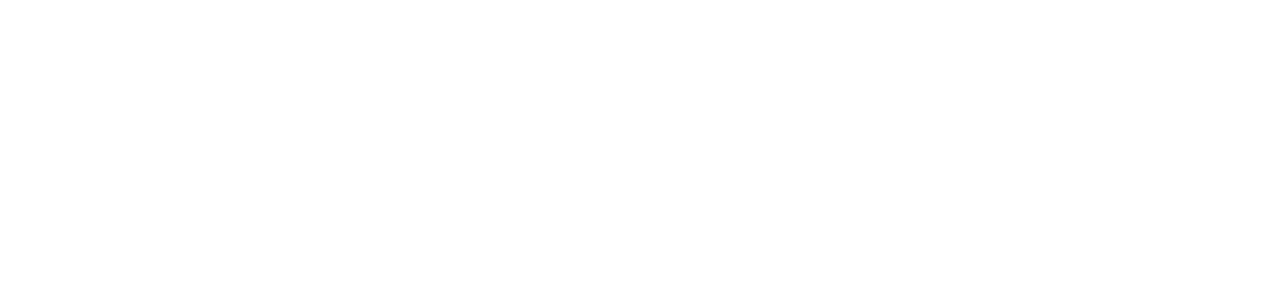
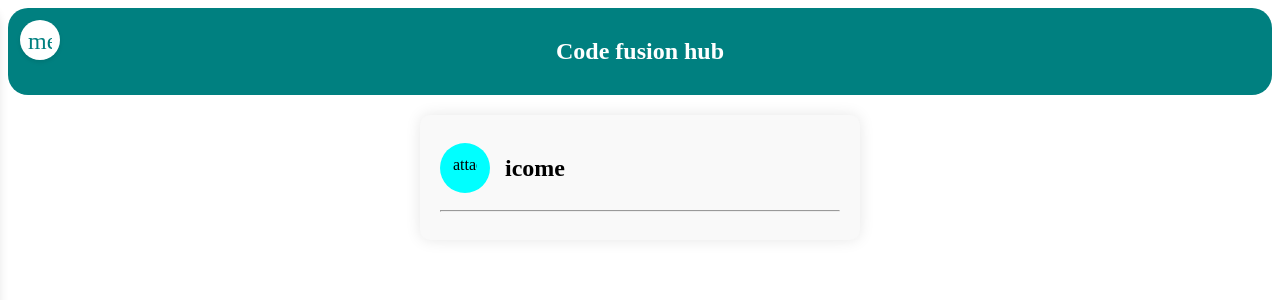
Before and after one commit to randriamiharyDani/budget-planner, an Angular app: page /budget-planner/dashboard in a window 1280 px wide. Before the commit this address led to /. Shown: the top 300 px of the page. Built offline with nearby package versions, Linux system fonts and the light colour scheme.

Commit message:
fieature: dashboard composant et css

```diff
--- a/src/app/app.routes.ts
+++ b/src/app/app.routes.ts
@@ -3,6 +3,7 @@
 import { BudgerPlannerComponent } from './budger-planner/budger-planner.component';
 import { LoginComponent } from './budger-planner/login/login.component';
 import { SideNavComponent } from './budger-planner/side-nav/side-nav.component';
+import { DashboardComponent } from './budger-planner/dashboard/dashboard.component';
 
 export const routes: Routes = [
   {
@@ -21,6 +22,10 @@
         path: 'side-nav',
         component : SideNavComponent
       },
+      {
+        path : 'dashboard',
+        component : DashboardComponent
+      },
 
     ],
   },
--- /dev/null
+++ b/src/app/budger-planner/dashboard/dashboard.component.html
@@ -0,0 +1,13 @@
+
+<app-side-nav></app-side-nav>
+<div class="container">
+    <div class="card-container">
+        <div class="card">
+            <div class="card-header">
+              <span class="icon icome-icon"> <mat-icon> attach_money </mat-icon> </span>
+              <h2>icome</h2>
+            </div>
+          <hr>
+        </div>
+    </div>
+</div>
--- /dev/null
+++ b/src/app/budger-planner/dashboard/dashboard.component.scss
@@ -0,0 +1,44 @@
+.container
+{
+  display: flex;
+  justify-content: center;
+  margin-top: 20px;
+}
+.card-container{
+  display: flex;
+  flex-wrap:wrap;
+  justify-content: center;
+  gap: 20px;
+  width: calc(100% - 40px);
+  max-width: 1200px;
+}
+.card{
+  position: relative;
+  background-color: #f9f9f9;
+  border-radius: 10px;
+  box-shadow: 0px 0px 15px rgba(0,0,0,0.1);
+  padding: 20px;
+  width: calc(50% - 40px);
+  max-width: 400px;
+  transition: transition 0.3s ease;
+}
+
+.card:hover{
+  transform: translateY(-7px);
+  box-shadow: 0px 0px 20px rgba(0,0,0,0.2);
+}
+
+.card-header{
+  display: flex;
+  align-items: center;
+}
+.icon{
+  display: flex;
+  align-items: center;
+  justify-content: center;
+  width: 50px;
+  height: 50px;
+  border-radius: 50%;
+  margin-right: 15px;
+  background-color: aqua;
+}
```
Also changed, not shown: src/app/budger-planner/dashboard/dashboard.component.ts (added, +14 -0 lines), 1 other file (tests, documents, lock files or other folders).
